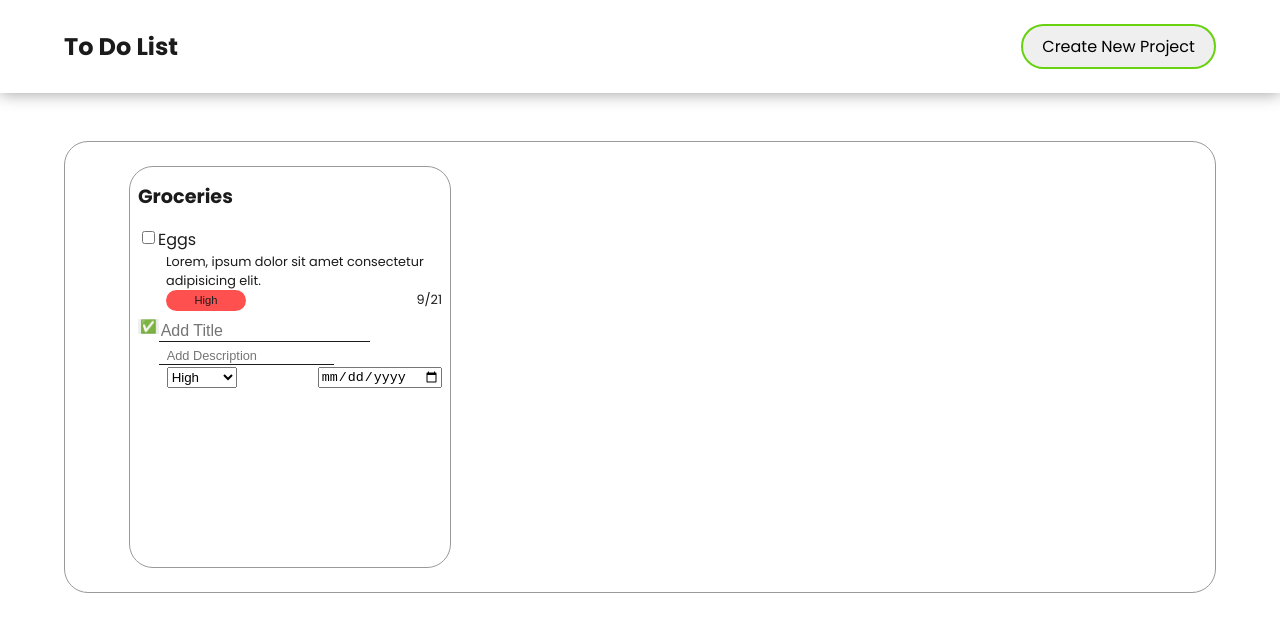
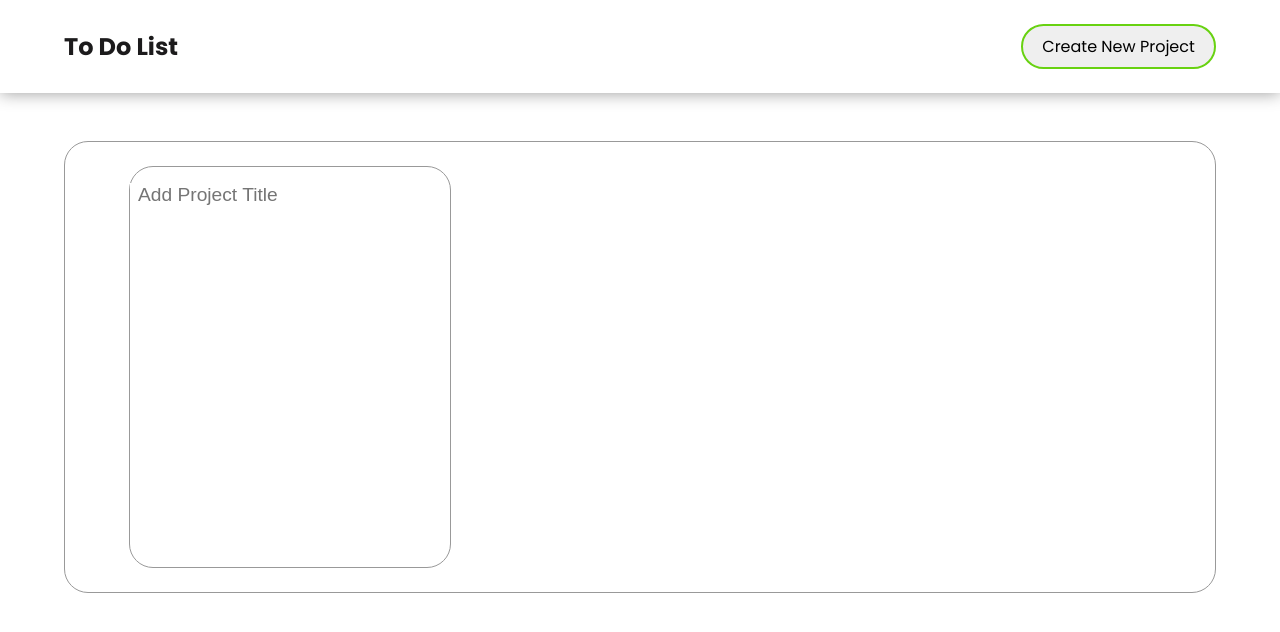
Before and after one commit to SherwinDistor/odin-todo-list, a website built with webpack: page src/template.html in a window 1280 px wide. Both pictures are taken after a click on the button "Create New Project". Built offline with nearby package versions, Linux system fonts and the light colour scheme.

Commit message:
Add functionality to create new project button

```diff
--- /dev/null
+++ b/src/add-new-project.js
@@ -0,0 +1,28 @@
+function addProjectFormHandler() {
+    // e.preventDefault;
+
+    // get project container div
+    const projectContainer = document.querySelector('#project-container');
+
+    // create new card with functionality to add new project
+    const newProject = document.createElement('div');
+    newProject.id = 'list';
+
+    const formWrap = document.createElement('form');
+
+    const projectHeaderInput = document.createElement('input');
+    projectHeaderInput.classList.add('project-header-input');
+    projectHeaderInput.placeholder = 'Add Project Title';
+
+    formWrap.appendChild(projectHeaderInput);
+    newProject.appendChild(formWrap);
+    projectContainer.appendChild(newProject);
+
+    return projectContainer;
+}
+
+// add event listener to create new project button
+
+// create a form where you can fill in the title of the project
+
+export { addProjectFormHandler };
--- a/src/load-home.js
+++ b/src/load-home.js
@@ -1,4 +1,5 @@
 import { listAdder } from './add-new-list-item';
+import { addProjectFormHandler } from './add-new-project';
 
 function loadHeader() {
     const header = document.createElement('header');
@@ -11,6 +12,7 @@ function loadHeader() {
     const newProjectBtn = document.createElement('button');
     newProjectBtn.classList = 'new-project-btn';
     newProjectBtn.textContent = 'Create New Project';
+    newProjectBtn.addEventListener('click', addProjectFormHandler);
 
     header.appendChild(logo);
     header.appendChild(newProjectBtn);
@@ -26,7 +28,7 @@ function loadMain() {
     projectContainer.classList = 'wrap';
     projectContainer.id = 'project-container';
 
-    projectContainer.appendChild(loadList());
+    // projectContainer.appendChild(loadList());
     main.appendChild(projectContainer);
 
     return main;
--- a/src/styles.css
+++ b/src/styles.css
@@ -75,10 +75,16 @@ header {
     flex: 0 0 auto;
 }
 
-h2 {
+h2,
+.project-header-input {
     padding-left: 0.5rem;
     padding-right: 0.5rem;
     font-size: 1.2rem;
+}
+
+.project-header-input {
+    border: none;
+    margin-top: 1rem;
 }
 
 ul {
```
